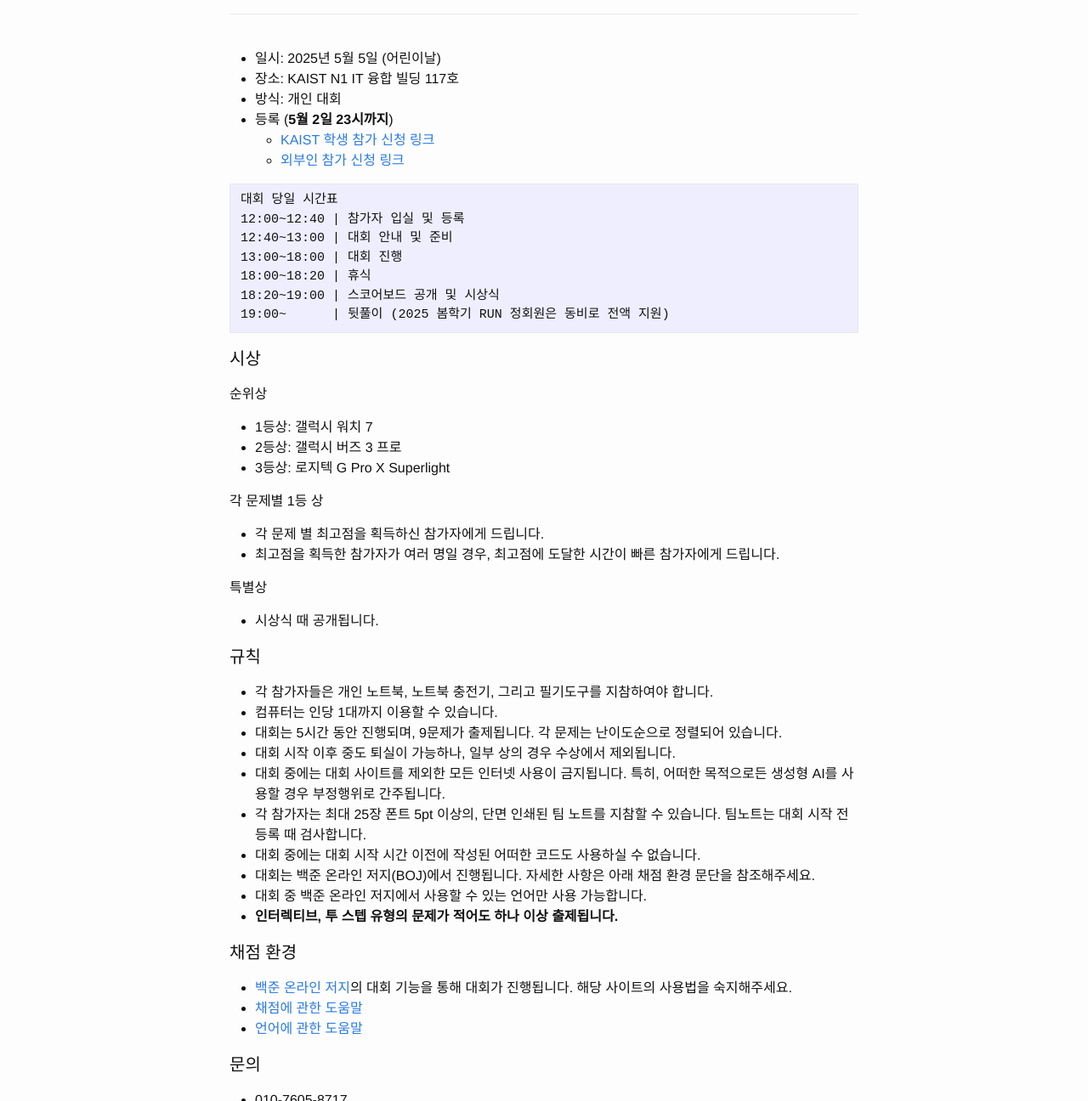
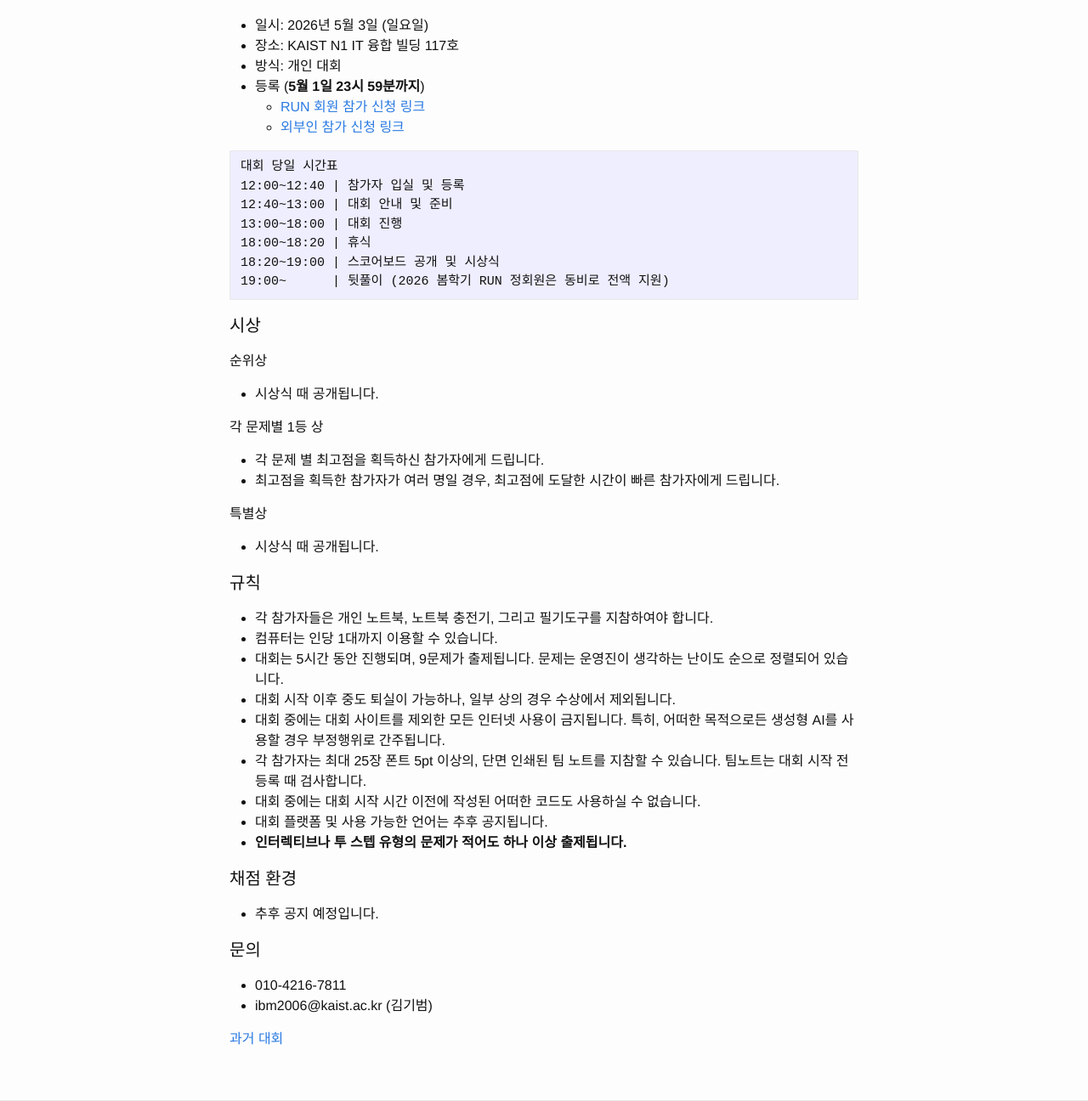
Before and after one commit to RUN-KAIST/kaist.run, a Jekyll site: the page built from contests/2026spring_ko.md, in a window 1280 px wide and 1400 px high, scrolled down 711 px, cut to the strip 104-1400 px from the top of the window. Shown: the whole strip at 85% size. Built offline with Jekyll 4.4.1, drawn with Linux system fonts in a browser that asks for light colours; some of the changed text lies outside the part shown.

Commit message:
Update 2026spring_ko.md

````diff
--- a/contests/2026spring_ko.md
+++ b/contests/2026spring_ko.md
@@ -6,21 +6,20 @@ lang: ko
 ref: contest-2026spring
 ---
 
-## 2025 KAIST RUN Spring Contest가 열립니다!
+## 2026 KAIST RUN Spring Contest가 열립니다!
 
-(UPD: KAIST 외부 참가자도 받습니다! 참가 신청 링크가 다르니 주의해주세요)
 
 <div style="text-align: center">
-	<img src="/contest/2025-spring/2025 KAIST RUN Spring Contest.png" alt="poster" style="width: 700px;"/>
+    <img src="/contest/2026-spring/2026 KAIST RUN Spring Contest.png" alt="poster" style="width: 700px;"/>
 </div>
 <hr style="size: 20; margin-top: 40px; margin-bottom: 40px; border: solid; border-width: 0; border-bottom: 1px solid #e8e8e8;"/>
 
-* 일시: 2025년 5월 5일 (어린이날)
+* 일시: 2026년 5월 3일 (일요일)
 * 장소: KAIST N1 IT 융합 빌딩 117호
 * 방식: 개인 대회
-* 등록 (**5월 2일 23시까지**)
-  - [KAIST 학생 참가 신청 링크](https://forms.gle/3czmTe38cqsn7Vay6)
-  - [외부인 참가 신청 링크](https://forms.gle/v8Nj9mkQ7cLnPTCDA)
+* 등록 (**5월 1일 23시 59분까지**)
+  - [RUN 회원 참가 신청 링크](https://forms.gle/B4go53pykEp5VJfe8)
+  - [외부인 참가 신청 링크](https://forms.gle/1QXTfQE4espk3EfeA)
 
 ```
 대회 당일 시간표
@@ -29,15 +28,13 @@ ref: contest-2026spring
 13:00~18:00 | 대회 진행
 18:00~18:20 | 휴식
 18:20~19:00 | 스코어보드 공개 및 시상식
-19:00~      | 뒷풀이 (2025 봄학기 RUN 정회원은 동비로 전액 지원)
+19:00~      | 뒷풀이 (2026 봄학기 RUN 정회원은 동비로 전액 지원)
 ```
 
 #### 시상
 
 순위상
-* 1등상: 갤럭시 워치 7
-* 2등상: 갤럭시 버즈 3 프로
-* 3등상: 로지텍 G Pro X Superlight
+* 시상식 때 공개됩니다.
 
 각 문제별 1등 상
 * 각 문제 별 최고점을 획득하신 참가자에게 드립니다.
@@ -50,24 +47,21 @@ ref: contest-2026spring
 
 - 각 참가자들은 개인 노트북, 노트북 충전기, 그리고 필기도구를 지참하여야 합니다.
 - 컴퓨터는 인당 1대까지 이용할 수 있습니다.
-- 대회는 5시간 동안 진행되며, 9문제가 출제됩니다. 각 문제는 난이도순으로 정렬되어 있습니다.
+- 대회는 5시간 동안 진행되며, 9문제가 출제됩니다. 문제는 운영진이 생각하는 난이도 순으로 정렬되어 있습니다.
 - 대회 시작 이후 중도 퇴실이 가능하나, 일부 상의 경우 수상에서 제외됩니다.
 - 대회 중에는 대회 사이트를 제외한 모든 인터넷 사용이 금지됩니다. 특히, 어떠한 목적으로든 생성형 AI를 사용할 경우 부정행위로 간주됩니다.
 - 각 참가자는 최대 25장 폰트 5pt 이상의, 단면 인쇄된 팀 노트를 지참할 수 있습니다. 팀노트는 대회 시작 전 등록 때 검사합니다.
 - 대회 중에는 대회 시작 시간 이전에 작성된 어떠한 코드도 사용하실 수 없습니다.
-- 대회는 백준 온라인 저지(BOJ)에서 진행됩니다. 자세한 사항은 아래 채점 환경 문단을 참조해주세요.
-- 대회 중 백준 온라인 저지에서 사용할 수 있는 언어만 사용 가능합니다.
-- **인터렉티브, 투 스텝 유형의 문제가 적어도 하나 이상 출제됩니다.**
+- 대회 플랫폼 및 사용 가능한 언어는 추후 공지됩니다.
+- **인터렉티브나 투 스텝 유형의 문제가 적어도 하나 이상 출제됩니다.**
 
 #### 채점 환경
 
-- [백준 온라인 저지](https://www.acmicpc.net/)의 대회 기능을 통해 대회가 진행됩니다. 해당 사이트의 사용법을 숙지해주세요.
-- [채점에 관한 도움말](https://www.acmicpc.net/help/judge)
-- [언어에 관한 도움말](https://www.acmicpc.net/help/language)
+- 추후 공지 예정입니다.
 
 #### 문의
 
-* 010-7605-8717
-* asdfsdf@kaist.ac.kr (박영우)
+* 010-4216-7811
+* ibm2006@kaist.ac.kr (김기범)
 
 [과거 대회](https://kaist.run/ko/contests/past)
````
